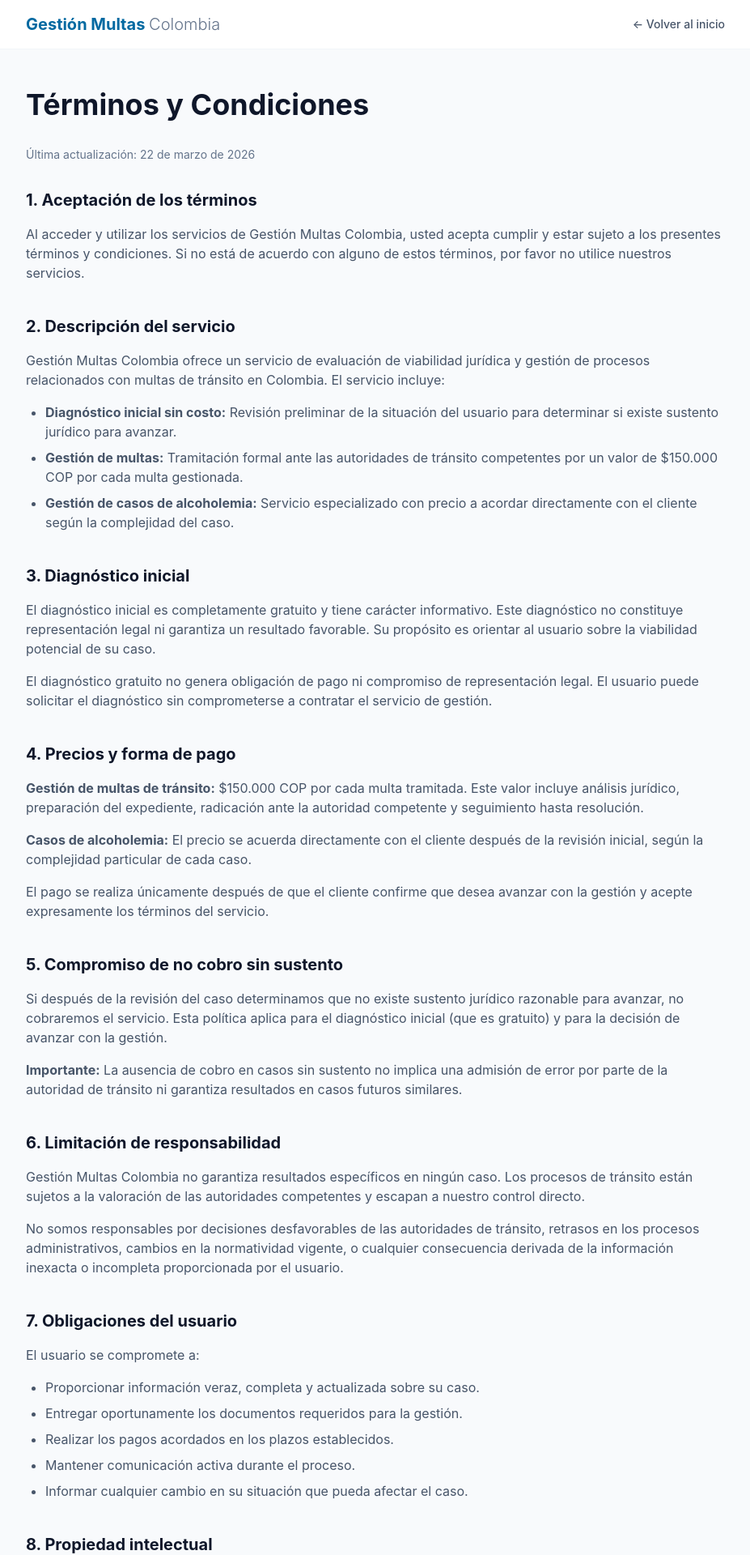
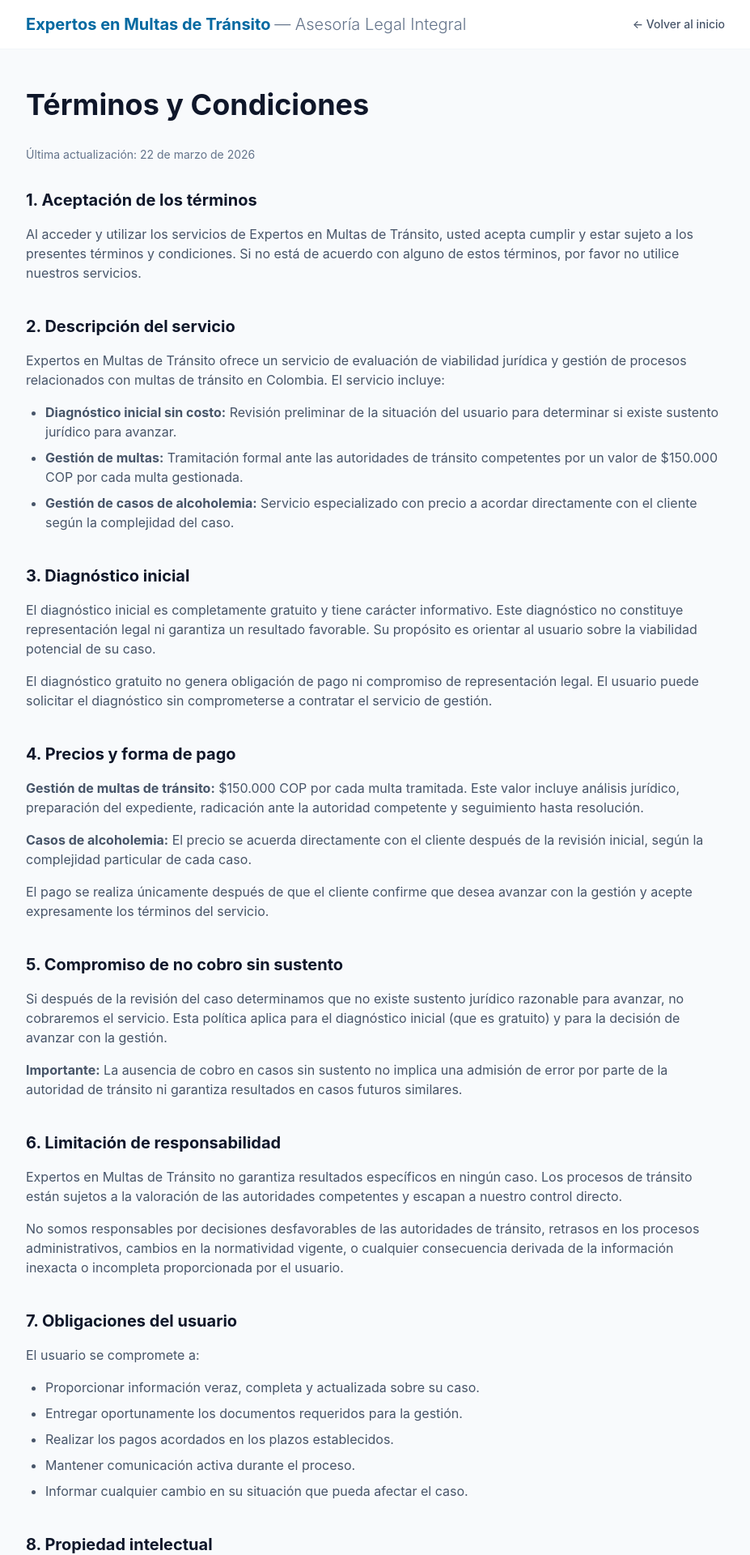
Before and after one commit to myroj01-arch/multas-web, a Next.js app: page /terminos in a window 1280 px wide. Shown: the top 1920 px of the page at 81% size, without its empty margins (176-1103 px from the left). Built offline with nearby package versions, Linux system fonts and the light colour scheme.

Commit message:
refactor: replace all 'Gestión Multas Colombia' references with new brand name

```diff
--- a/src/app/privacidad/page.tsx
+++ b/src/app/privacidad/page.tsx
@@ -1,8 +1,8 @@
 import Link from 'next/link'
 
 export const metadata = {
-  title: 'Política de Privacidad | Gestión Multas Colombia',
-  description: 'Política de privacidad y protección de datos personales de Gestión Multas Colombia.',
+  title: 'Política de Privacidad | Expertos en Multas de Tránsito',
+  description: 'Política de privacidad y protección de datos personales de Expertos en Multas de Tránsito.',
 }
 
 export default function PrivacidadPage() {
@@ -12,7 +12,7 @@ export default function PrivacidadPage() {
       <header className="bg-white border-b border-slate-100 sticky top-0 z-50">
         <div className="max-w-4xl mx-auto px-4 py-4 flex items-center justify-between">
           <Link href="/" className="text-xl font-bold text-primary-700">
-            Gestión Multas <span className="font-light text-slate-500">Colombia</span>
+            Expertos en Multas de Tránsito <span className="font-light text-slate-500">— Asesoría Legal Integral</span>
           </Link>
           <Link
             href="/"
@@ -37,7 +37,7 @@ export default function PrivacidadPage() {
           <section className="mb-10">
             <h2 className="text-xl font-bold text-slate-900 mb-4">1. Responsable del tratamiento</h2>
             <p className="text-slate-600 mb-4">
-              <strong>Gestión Multas Colombia</strong>, identificado con email de contacto <strong>shaggy6685@gmail.com</strong>, es el responsable del tratamiento de sus datos personales.
+               <strong>Expertos en Multas de Tránsito</strong>, identificado con email de contacto <strong>shaggy6685@gmail.com</strong>, es el responsable del tratamiento de sus datos personales.
             </p>
             <p className="text-slate-600 mb-4">
               Nos comprometemos a proteger su privacidad y a tratar sus datos personales de accordance con la normativa colombiana de protección de datos, en particular la Ley 1581 de 2012, el Decreto 1377 de 2013 y demás normatividad que los adicione, modifique o complemente.
@@ -101,7 +101,7 @@ export default function PrivacidadPage() {
           <section className="mb-10">
             <h2 className="text-xl font-bold text-slate-900 mb-4">5. Autorización</h2>
             <p className="text-slate-600 mb-4">
-              Al proporcionar sus datos personales a través de nuestro sitio web, formulario de contacto o comunicación directa, usted autoriza expresamente a Gestión Multas Colombia para el tratamiento de sus datos personales de acuerdo con las finalidades descritas en esta política.
+               Al proporcionar sus datos personales a través de nuestro sitio web, formulario de contacto o comunicación directa, usted autoriza expresamente a Expertos en Multas de Tránsito para el tratamiento de sus datos personales de acuerdo con las finalidades descritas en esta política.
             </p>
             <p className="text-slate-600 mb-4">
               La autorización será recopilada de manera previa, expresa e informada, cumpliendo con los requisitos establecidos en la Ley 1581 de 2012.
@@ -219,7 +219,7 @@ export default function PrivacidadPage() {
       <footer className="bg-slate-900 text-white mt-16">
         <div className="max-w-4xl mx-auto px-4 py-8 text-center">
           <p className="text-sm text-slate-400">
-            © {new Date().getFullYear()} Gestión Multas Colombia. Todos los derechos reservados.
+            © {new Date().getFullYear()} Expertos en Multas de Tránsito — Asesoría Legal Integral. Todos los derechos reservados.
           </p>
         </div>
       </footer>
--- a/src/app/terminos/page.tsx
+++ b/src/app/terminos/page.tsx
@@ -1,8 +1,8 @@
 import Link from 'next/link'
 
 export const metadata = {
-  title: 'Términos y Condiciones | Gestión Multas Colombia',
-  description: 'Términos y condiciones del servicio de gestión de multas de tránsito en Colombia.',
+  title: 'Términos y Condiciones | Expertos en Multas de Tránsito',
+  description: 'Términos y condiciones del servicio de multas de tránsito en Colombia.',
 }
 
 export default function TerminosPage() {
@@ -12,7 +12,7 @@ export default function TerminosPage() {
       <header className="bg-white border-b border-slate-100 sticky top-0 z-50">
         <div className="max-w-4xl mx-auto px-4 py-4 flex items-center justify-between">
           <Link href="/" className="text-xl font-bold text-primary-700">
-            Gestión Multas <span className="font-light text-slate-500">Colombia</span>
+            Expertos en Multas de Tránsito <span className="font-light text-slate-500">— Asesoría Legal Integral</span>
           </Link>
           <Link
             href="/"
@@ -37,14 +37,14 @@ export default function TerminosPage() {
           <section className="mb-10">
             <h2 className="text-xl font-bold text-slate-900 mb-4">1. Aceptación de los términos</h2>
             <p className="text-slate-600 mb-4">
-              Al acceder y utilizar los servicios de Gestión Multas Colombia, usted acepta cumplir y estar sujeto a los presentes términos y condiciones. Si no está de acuerdo con alguno de estos términos, por favor no utilice nuestros servicios.
+              Al acceder y utilizar los servicios de Expertos en Multas de Tránsito, usted acepta cumplir y estar sujeto a los presentes términos y condiciones. Si no está de acuerdo con alguno de estos términos, por favor no utilice nuestros servicios.
             </p>
           </section>
 
           <section className="mb-10">
             <h2 className="text-xl font-bold text-slate-900 mb-4">2. Descripción del servicio</h2>
             <p className="text-slate-600 mb-4">
-              Gestión Multas Colombia ofrece un servicio de evaluación de viabilidad jurídica y gestión de procesos relacionados con multas de tránsito en Colombia. El servicio incluye:
+              Expertos en Multas de Tránsito ofrece un servicio de evaluación de viabilidad jurídica y gestión de procesos relacionados con multas de tránsito en Colombia. El servicio incluye:
             </p>
             <ul className="list-disc pl-6 text-slate-600 space-y-2 mb-4">
               <li><strong>Diagnóstico inicial sin costo:</strong> Revisión preliminar de la situación del usuario para determinar si existe sustento jurídico para avanzar.</li>
@@ -89,7 +89,7 @@ export default function TerminosPage() {
           <section className="mb-10">
             <h2 className="text-xl font-bold text-slate-900 mb-4">6. Limitación de responsabilidad</h2>
             <p className="text-slate-600 mb-4">
-              Gestión Multas Colombia no garantiza resultados específicos en ningún caso. Los procesos de tránsito están sujetos a la valoración de las autoridades competentes y escapan a nuestro control directo.
+              Expertos en Multas de Tránsito no garantiza resultados específicos en ningún caso. Los procesos de tránsito están sujetos a la valoración de las autoridades competentes y escapan a nuestro control directo.
             </p>
             <p className="text-slate-600 mb-4">
               No somos responsables por decisiones desfavorables de las autoridades de tránsito, retrasos en los procesos administrativos, cambios en la normatividad vigente, o cualquier consecuencia derivada de la información inexacta o incompleta proporcionada por el usuario.
@@ -111,7 +111,7 @@ export default function TerminosPage() {
           <section className="mb-10">
             <h2 className="text-xl font-bold text-slate-900 mb-4">8. Propiedad intelectual</h2>
             <p className="text-slate-600 mb-4">
-              Todo el contenido del sitio web, incluyendo textos, gráficos, logotipos, imágenes y software, es propiedad de Gestión Multas Colombia o de sus proveedores de contenido y está protegido por las leyes de propiedad intelectual colombianas.
+              Todo el contenido del sitio web, incluyendo textos, gráficos, logotipos, imágenes y software, es propiedad de Expertos en Multas de Tránsito o de sus proveedores de contenido y está protegido por las leyes de propiedad intelectual colombianas.
             </p>
           </section>
 
@@ -163,7 +163,7 @@ export default function TerminosPage() {
       <footer className="bg-slate-900 text-white mt-16">
         <div className="max-w-4xl mx-auto px-4 py-8 text-center">
           <p className="text-sm text-slate-400">
-            © {new Date().getFullYear()} Gestión Multas Colombia. Todos los derechos reservados.
+            © {new Date().getFullYear()} Expertos en Multas de Tránsito — Asesoría Legal Integral. Todos los derechos reservados.
           </p>
         </div>
       </footer>
```
